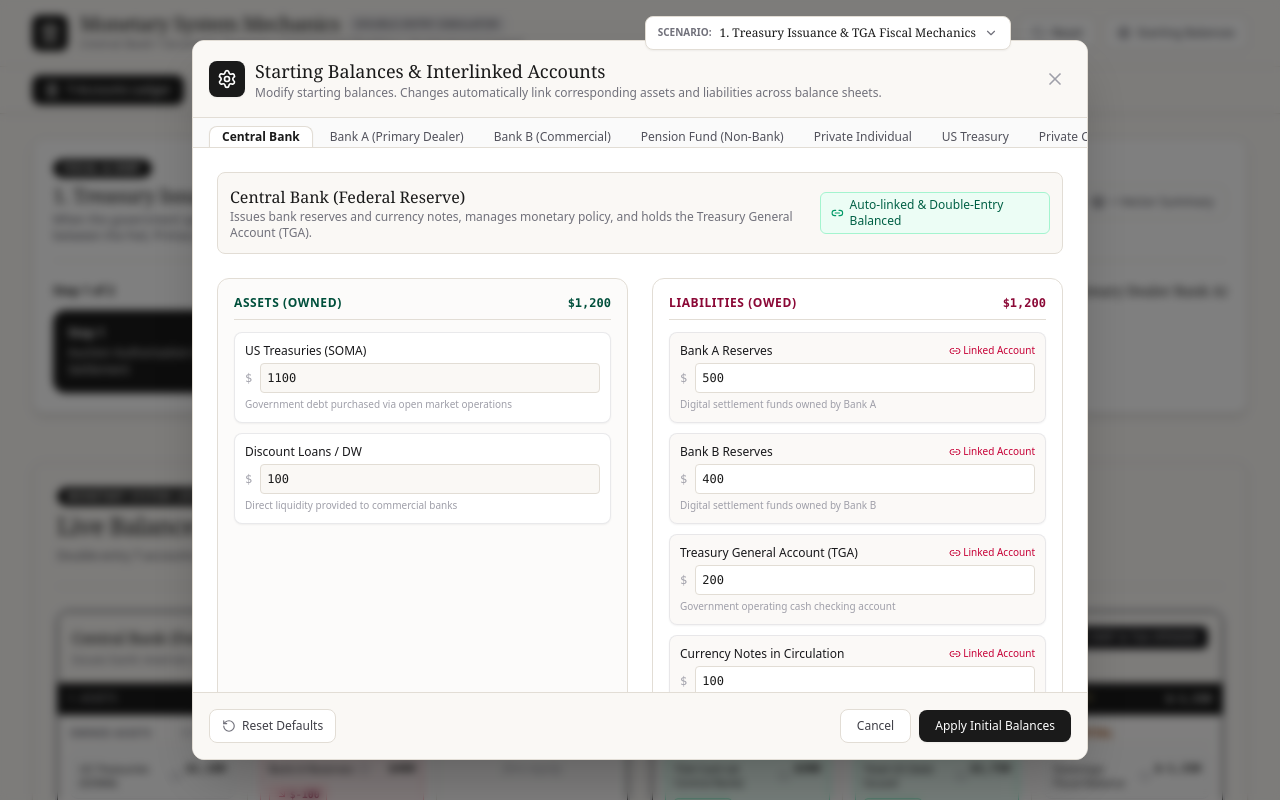
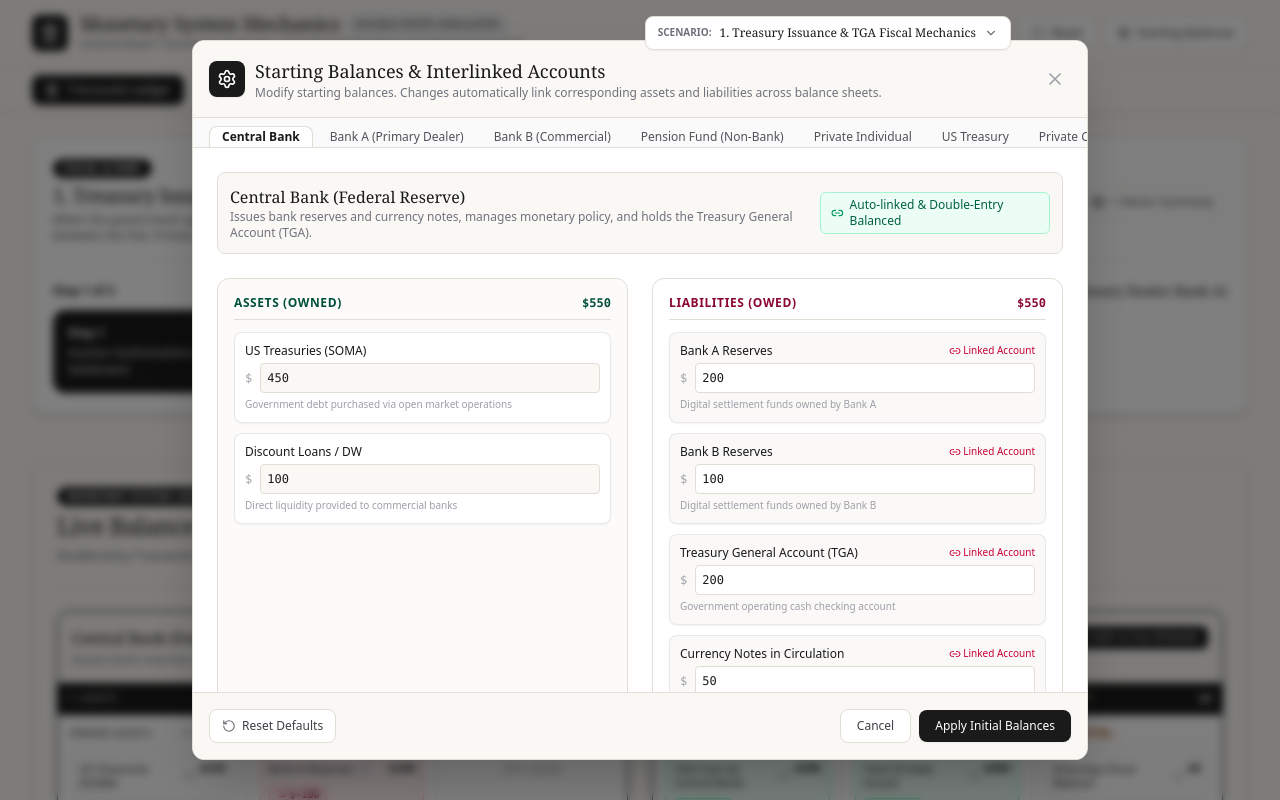
Before and after one commit to H27films/Monetary-System, a React (Vite) app: page / in a window 1280 px wide. Both pictures are taken after a click on the button "Starting Balances". Shown: the top 800 px of the page. Built offline with nearby package versions, Linux system fonts and the light colour scheme.

Commit message:
feat: add corporation and hedge fund treasury assets
Update total treasury holdings calculation to include corporate and hedge fund portfolios and rebalance central bank initial reserve states.

```diff
--- a/src/components/SettingsModal.tsx
+++ b/src/components/SettingsModal.tsx
@@ -116,7 +116,9 @@ export const SettingsModal: React.FC<SettingsModalProps> = ({
       getAmount('bank_a', 'assets', 'ba_treasuries') +
       getAmount('bank_b', 'assets', 'bb_treasuries') +
       getAmount('pension_fund', 'assets', 'pf_treasuries') +
-      getAmount('individual', 'assets', 'ind_treasuries');
+      getAmount('individual', 'assets', 'ind_treasuries') +
+      getAmount('corporation', 'assets', 'corp_treasuries') +
+      getAmount('hedge_fund', 'assets', 'hf_treasuries');
 
     setAmount('treasury', 'liabilities', 'tr_debt_issued', totalTreasuryHoldings);
 
--- a/src/data/initialStates.ts
+++ b/src/data/initialStates.ts
@@ -10,14 +10,14 @@ export const createDefaultInitialState = (): Record<EntityId, EntityBalanceSheet
     color: 'emerald',
     description: 'Issues bank reserves and currency notes, manages monetary policy, and holds the Treasury General Account (TGA).',
     assets: [
-      { id: 'cb_us_treasuries', name: 'US Treasuries (SOMA)', amount: 1100, category: 'asset', detail: 'Government debt purchased via open market operations' },
+      { id: 'cb_us_treasuries', name: 'US Treasuries (SOMA)', amount: 450, category: 'asset', detail: 'Government debt purchased via open market operations' },
       { id: 'cb_discount_loans', name: 'Discount Loans / DW', amount: 100, category: 'asset', detail: 'Direct liquidity provided to commercial banks' },
     ],
     liabilities: [
-      { id: 'cb_reserves_bank_a', name: 'Bank A Reserves', amount: 500, category: 'liability', detail: 'Digital settlement funds owned by Bank A' },
-      { id: 'cb_reserves_bank_b', name: 'Bank B Reserves', amount: 400, category: 'liability', detail: 'Digital settlement funds owned by Bank B' },
+      { id: 'cb_reserves_bank_a', name: 'Bank A Reserves', amount: 200, category: 'liability', detail: 'Digital settlement funds owned by Bank A' },
+      { id: 'cb_reserves_bank_b', name: 'Bank B Reserves', amount: 100, category: 'liability', detail: 'Digital settlement funds owned by Bank B' },
       { id: 'cb_tga', name: 'Treasury General Account (TGA)', amount: 200, category: 'liability', detail: 'Government operating cash checking account' },
-      { id: 'cb_currency_notes', name: 'Currency Notes in Circulation', amount: 100, category: 'liability', detail: 'Physical cash held by households and businesses' },
+      { id: 'cb_currency_notes', name: 'Currency Notes in Circulation', amount: 50, category: 'liability', detail: 'Physical cash held by households and businesses' },
       { id: 'cb_rrp_facility', name: 'Overnight Reverse Repo Facility (ON RRP)', amount: 0, category: 'liability', detail: 'Overnight cash deposited by non-bank counterparties (Pension/MMFs)' },
     ],
     equity: [],
@@ -32,14 +32,14 @@ export const createDefaultInitialState = (): Record<EntityId, EntityBalanceSheet
     color: 'blue',
     description: 'Large Wall Street dealer bank authorized to transact directly with the Fed and bid at Treasury auctions.',
     assets: [
-      { id: 'ba_reserves', name: 'Reserves at Central Bank', amount: 500, category: 'asset', detail: 'Interest-bearing reserve balance at Fed' },
-      { id: 'ba_treasuries', name: 'US Treasuries', amount: 200, category: 'asset', detail: 'Government securities held for trading/investment' },
-      { id: 'ba_loans', name: 'Commercial Loans', amount: 300, category: 'asset', detail: 'Loans extended to corporate & individual borrowers' },
+      { id: 'ba_reserves', name: 'Reserves at Central Bank', amount: 200, category: 'asset', detail: 'Interest-bearing reserve balance at Fed' },
+      { id: 'ba_treasuries', name: 'US Treasuries', amount: 120, category: 'asset', detail: 'Government securities held for trading/investment' },
+      { id: 'ba_loans', name: 'Commercial Loans', amount: 130, category: 'asset', detail: 'Loans extended to corporate & individual borrowers' },
     ],
     liabilities: [
-      { id: 'ba_dep_pension', name: 'Pension Fund Deposits', amount: 400, category: 'liability', detail: 'Commercial bank deposit liability to Pension Fund' },
-      { id: 'ba_dep_ind', name: 'Individual Deposits', amount: 300, category: 'liability', detail: 'Retail demand deposits owed to Individuals' },
-      { id: 'ba_dep_corp', name: 'Corporate Deposits', amount: 200, category: 'liability', detail: 'Business checking accounts' },
+      { id: 'ba_dep_pension', name: 'Pension Fund Deposits', amount: 150, category: 'liability', detail: 'Commercial bank deposit liability to Pension Fund' },
+      { id: 'ba_dep_ind', name: 'Individual Deposits', amount: 100, category: 'liability', detail: 'Retail demand deposits owed to Individuals' },
+      { id: 'ba_dep_corp', name: 'Corporate Deposits', amount: 100, category: 'liability', detail: 'Business checking accounts' },
     ],
     equity: [
       { id: 'ba_equity', name: 'Bank Equity Capital', amount: 100, category: 'equity', detail: 'Retained earnings and owner shareholder equity' },
@@ -55,14 +55,14 @@ export const createDefaultInitialState = (): Record<EntityId, EntityBalanceSheet
     color: 'indigo',
     description: 'Commercial bank serving households and mid-sized businesses, clearing payments through Bank A or directly at the Fed.',
     assets: [
-      { id: 'bb_reserves', name: 'Reserves at Central Bank', amount: 400, category: 'asset', detail: 'Reserve account balance at Fed' },
-      { id: 'bb_treasuries', name: 'US Treasuries', amount: 100, category: 'asset', detail: 'Government bonds held as liquid assets' },
-      { id: 'bb_loans', name: 'Commercial & Retail Loans', amount: 200, category: 'asset', detail: 'Mortgages, consumer loans, business loans' },
+      { id: 'bb_reserves', name: 'Reserves at Central Bank', amount: 100, category: 'asset', detail: 'Reserve account balance at Fed' },
+      { id: 'bb_treasuries', name: 'US Treasuries', amount: 50, category: 'asset', detail: 'Government bonds held as liquid assets' },
+      { id: 'bb_loans', name: 'Commercial & Retail Loans', amount: 100, category: 'asset', detail: 'Mortgages, consumer loans, business loans' },
     ],
     liabilities: [
-      { id: 'bb_dep_ind', name: 'Individual Customer Deposits', amount: 450, category: 'liability', detail: 'Retail deposits (part of M1 broad money)' },
-      { id: 'bb_dep_corp', name: 'Corporate Deposits', amount: 100, category: 'liability', detail: 'Commercial checking account liabilities' },
-      { id: 'bb_dep_vostro_fb', name: 'Foreign Bank Vostro Deposit', amount: 100, category: 'liability', detail: 'Correspondent US dollar deposit account held by Foreign Bank' },
+      { id: 'bb_dep_ind', name: 'Individual Customer Deposits', amount: 100, category: 'liability', detail: 'Retail deposits (part of M1 broad money)' },
+      { id: 'bb_dep_corp', name: 'Corporate Deposits', amount: 50, category: 'liability', detail: 'Commercial checking account liabilities' },
+      { id: 'bb_dep_vostro_fb', name: 'Foreign Bank Vostro Deposit', amount: 50, category: 'liability', detail: 'Correspondent US dollar deposit account held by Foreign Bank' },
     ],
     equity: [
       { id: 'bb_equity', name: 'Bank Equity Capital', amount: 50, category: 'equity', detail: 'Shareholder capital buffer' },
@@ -78,13 +78,13 @@ export const createDefaultInitialState = (): Record<EntityId, EntityBalanceSheet
     color: 'amber',
     description: 'Asset manager holding commercial bank deposits and Treasuries, but lacking a direct Fed reserve account.',
     assets: [
-      { id: 'pf_bank_dep', name: 'Bank Deposits (at Bank A)', amount: 400, category: 'asset', detail: 'Commercial bank deposits used for asset allocation' },
+      { id: 'pf_bank_dep', name: 'Bank Deposits (at Bank A)', amount: 150, category: 'asset', detail: 'Commercial bank deposits used for asset allocation' },
       { id: 'pf_rrp_asset', name: 'ON RRP Deposits at Central Bank', amount: 0, category: 'asset', detail: 'Overnight cash parked directly at Central Bank ON RRP Facility' },
-      { id: 'pf_treasuries', name: 'US Treasuries', amount: 300, category: 'asset', detail: 'Long-term government bond investments' },
-      { id: 'pf_corp_bonds', name: 'Corporate Bonds / Equities', amount: 100, category: 'asset', detail: 'Private sector investment portfolio' },
+      { id: 'pf_treasuries', name: 'US Treasuries', amount: 100, category: 'asset', detail: 'Long-term government bond investments' },
+      { id: 'pf_corp_bonds', name: 'Corporate Bonds / Equities', amount: 50, category: 'asset', detail: 'Private sector investment portfolio' },
     ],
     liabilities: [
-      { id: 'pf_obligations', name: 'Future Pension Obligations', amount: 700, category: 'liability', detail: 'Liabilities to future retirees' },
+      { id: 'pf_obligations', name: 'Future Pension Obligations', amount: 200, category: 'liability', detail: 'Liabilities to future retirees' },
     ],
     equity: [
       { id: 'pf_net_assets', name: 'Fund Net Capital', amount: 100, category: 'equity', detail: 'Surplus net asset value' },
@@ -100,16 +100,16 @@ export const createDefaultInitialState = (): Record<EntityId, EntityBalanceSheet
     color: 'violet',
     description: 'Retail consumers and workers who hold bank deposits, cash notes, and loans with commercial banks.',
     assets: [
-      { id: 'ind_dep_bank_a', name: 'Bank A Deposits', amount: 300, category: 'asset', detail: 'Checking & savings account at Bank A' },
-      { id: 'ind_dep_bank_b', name: 'Bank B Deposits', amount: 450, category: 'asset', detail: 'Checking & savings account at Bank B' },
+      { id: 'ind_dep_bank_a', name: 'Bank A Deposits', amount: 100, category: 'asset', detail: 'Checking & savings account at Bank A' },
+      { id: 'ind_dep_bank_b', name: 'Bank B Deposits', amount: 100, category: 'asset', detail: 'Checking & savings account at Bank B' },
       { id: 'ind_physical_cash', name: 'Physical Currency Notes', amount: 20, category: 'asset', detail: 'Federal Reserve cash notes in wallet' },
-      { id: 'ind_treasuries', name: 'Direct US Treasuries', amount: 30, category: 'asset', detail: 'TreasuryDirect or brokerage holdings' },
+      { id: 'ind_treasuries', name: 'Direct US Treasuries', amount: 20, category: 'asset', detail: 'TreasuryDirect or brokerage holdings' },
     ],
     liabilities: [
-      { id: 'ind_bank_loans', name: 'Bank Loans & Mortgages', amount: 100, category: 'liability', detail: 'Mortgages and consumer loan obligations owed to banks' },
+      { id: 'ind_bank_loans', name: 'Bank Loans & Mortgages', amount: 40, category: 'liability', detail: 'Mortgages and consumer loan obligations owed to banks' },
     ],
     equity: [
-      { id: 'ind_net_worth', name: 'Household Net Worth', amount: 700, category: 'equity', detail: 'Net household financial wealth' },
+      { id: 'ind_net_worth', name: 'Household Net Worth', amount: 200, category: 'equity', detail: 'Net household financial wealth' },
     ],
   },
 
@@ -123,13 +123,13 @@ export const createDefaultInitialState = (): Record<EntityId, EntityBalanceSheet
     description: 'Collects taxes, issues government bonds, and spends money into the economy through its TGA account at the Fed.',
     assets: [
       { id: 'tr_tga', name: 'TGA Cash (at Central Bank)', amount: 200, category: 'asset', detail: 'Operating cash balance held at the Fed' },
-      { id: 'tr_tax_receivables', name: 'Tax Receivables', amount: 100, category: 'asset', detail: 'Accrued taxes due from private sector' },
+      { id: 'tr_tax_receivables', name: 'Tax Receivables & Revenue Claims', amount: 600, category: 'asset', detail: 'Accrued taxes due and projected sovereign revenue claims' },
     ],
     liabilities: [
-      { id: 'tr_debt_issued', name: 'Total US Debt Issued', amount: 1630, category: 'liability', detail: 'Total outstanding Treasury bonds ($1000B Fed + $200B BankA + $100B BankB + $300B Pension + $30B Ind)' },
+      { id: 'tr_debt_issued', name: 'Total US Debt Issued', amount: 800, category: 'liability', detail: 'Total outstanding Treasury bonds ($450B Fed + $120B BankA + $50B BankB + $100B Pension + $40B Hedge Fund + $20B Corp + $20B Ind)' },
     ],
     equity: [
-      { id: 'tr_net_fiscal', name: 'Sovereign Fiscal Balance', amount: -1330, category: 'equity', detail: 'Cumulative national debt surplus / deficit' },
+      { id: 'tr_net_fiscal', name: 'Sovereign Fiscal Balance', amount: 0, category: 'equity', detail: 'Net sovereign fiscal equity balance' },
     ],
   },
 
@@ -142,16 +142,16 @@ export const createDefaultInitialState = (): Record<EntityId, EntityBalanceSheet
     color: 'teal',
     description: 'Non-financial enterprise issuing corporate bonds, holding commercial bank deposits, and investing in capital operations.',
     assets: [
-      { id: 'corp_bank_dep', name: 'Bank Deposits (at Bank A & B)', amount: 300, category: 'asset', detail: 'Commercial bank checking accounts used for payroll & capex' },
-      { id: 'corp_treasuries', name: 'US Treasuries', amount: 50, category: 'asset', detail: 'Corporate treasury liquidity reserve' },
-      { id: 'corp_fixed_assets', name: 'Property, Plant & Equipment', amount: 200, category: 'asset', detail: 'Physical capital assets and machinery' },
+      { id: 'corp_bank_dep', name: 'Bank Deposits (at Bank A & B)', amount: 150, category: 'asset', detail: 'Commercial bank checking accounts used for payroll & capex' },
+      { id: 'corp_treasuries', name: 'US Treasuries', amount: 20, category: 'asset', detail: 'Corporate treasury liquidity reserve' },
+      { id: 'corp_fixed_assets', name: 'Property, Plant & Equipment', amount: 100, category: 'asset', detail: 'Physical capital assets and machinery' },
     ],
     liabilities: [
-      { id: 'corp_bonds_issued', name: 'Corporate Bonds Issued', amount: 150, category: 'liability', detail: 'Bonds issued to investors and financial institutions' },
-      { id: 'corp_bank_loans', name: 'Bank Credit & Loans', amount: 100, category: 'liability', detail: 'Commercial bank revolving credit loans' },
+      { id: 'corp_bonds_issued', name: 'Corporate Bonds Issued', amount: 100, category: 'liability', detail: 'Bonds issued to investors and financial institutions' },
+      { id: 'corp_bank_loans', name: 'Bank Credit & Loans', amount: 70, category: 'liability', detail: 'Commercial bank revolving credit loans' },
     ],
     equity: [
-      { id: 'corp_equity', name: 'Shareholder Equity & Retained Earnings', amount: 300, category: 'equity', detail: 'Corporate net asset equity value' },
+      { id: 'corp_equity', name: 'Shareholder Equity & Retained Earnings', amount: 100, category: 'equity', detail: 'Corporate net asset equity value' },
     ],
   },
 
@@ -164,15 +164,15 @@ export const createDefaultInitialState = (): Record<EntityId, EntityBalanceSheet
     color: 'orange',
     description: 'Active financial fund taking leveraged positions in US Treasuries and corporate debt using repo borrowing with dealer banks.',
     assets: [
-      { id: 'hf_bank_dep', name: 'Bank Deposits (at Bank A)', amount: 100, category: 'asset', detail: 'Cash deposits at dealer bank' },
-      { id: 'hf_treasuries', name: 'US Treasuries', amount: 250, category: 'asset', detail: 'Treasury securities held for repo arbitrage / yield' },
+      { id: 'hf_bank_dep', name: 'Bank Deposits (at Bank A)', amount: 50, category: 'asset', detail: 'Cash deposits at dealer bank' },
+      { id: 'hf_treasuries', name: 'US Treasuries', amount: 40, category: 'asset', detail: 'Treasury securities held for repo arbitrage / yield' },
       { id: 'hf_corp_bonds', name: 'Corporate Bonds', amount: 50, category: 'asset', detail: 'Private corporate bond holdings' },
     ],
     liabilities: [
-      { id: 'hf_repo_liab', name: 'Bank Repo Loan Liabilities', amount: 200, category: 'liability', detail: 'Short-term repurchase agreement borrowing from Bank A' },
+      { id: 'hf_repo_liab', name: 'Bank Repo Loan Liabilities', amount: 40, category: 'liability', detail: 'Short-term repurchase agreement borrowing from Bank A' },
     ],
     equity: [
-      { id: 'hf_equity', name: 'Fund Equity / Capital (NAV)', amount: 200, category: 'equity', detail: 'Net Asset Value belonging to fund investors' },
+      { id: 'hf_equity', name: 'Fund Equity / Capital (NAV)', amount: 100, category: 'equity', detail: 'Net Asset Value belonging to fund investors' },
     ],
   },
 
@@ -185,11 +185,11 @@ export const createDefaultInitialState = (): Record<EntityId, EntityBalanceSheet
     color: 'indigo',
     description: 'Offshore non-US commercial bank holding a Nostro deposit account at US Bank B and issuing Eurodollar liabilities.',
     assets: [
-      { id: 'fb_nostro_dep', name: 'Nostro Deposit (at US Bank B)', amount: 100, category: 'asset', detail: 'US dollar correspondent reserve account at Bank B' },
-      { id: 'fb_eurodollar_loans', name: 'Eurodollar Loans & Assets', amount: 100, category: 'asset', detail: 'Dollar loans issued to UK and international borrowers' },
+      { id: 'fb_nostro_dep', name: 'Nostro Deposit (at US Bank B)', amount: 50, category: 'asset', detail: 'US dollar correspondent reserve account at Bank B' },
+      { id: 'fb_eurodollar_loans', name: 'Eurodollar Loans & Assets', amount: 50, category: 'asset', detail: 'Dollar loans issued to UK and international borrowers' },
     ],
     liabilities: [
-      { id: 'fb_eurodollar_dep', name: 'Eurodollar Deposits (Offshore)', amount: 150, category: 'liability', detail: 'Dollar-denominated deposit liabilities owed to UK/offshore clients' },
+      { id: 'fb_eurodollar_dep', name: 'Eurodollar Deposits (Offshore)', amount: 50, category: 'liability', detail: 'Dollar-denominated deposit liabilities owed to UK/offshore clients' },
     ],
     equity: [
       { id: 'fb_equity', name: 'Bank Equity & Capital', amount: 50, category: 'equity', detail: 'Offshore bank capital and reserves' },
```
